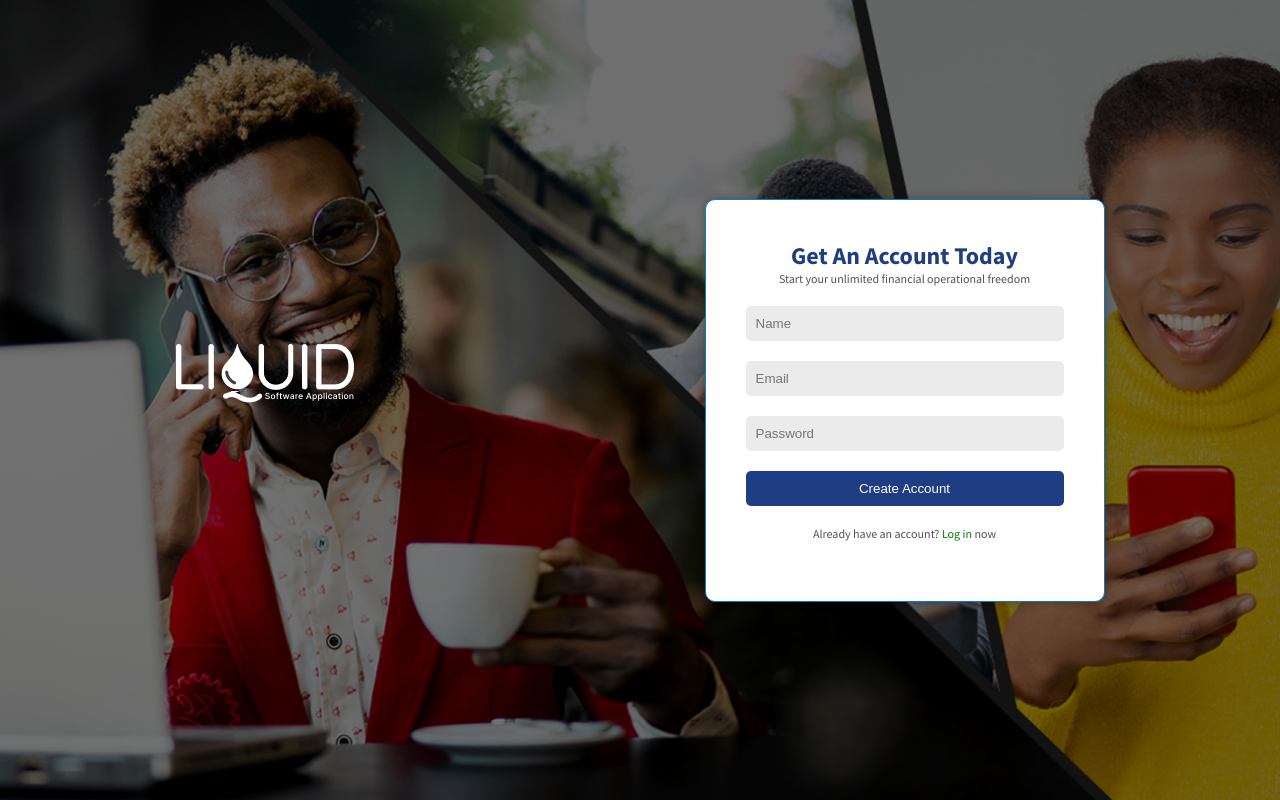
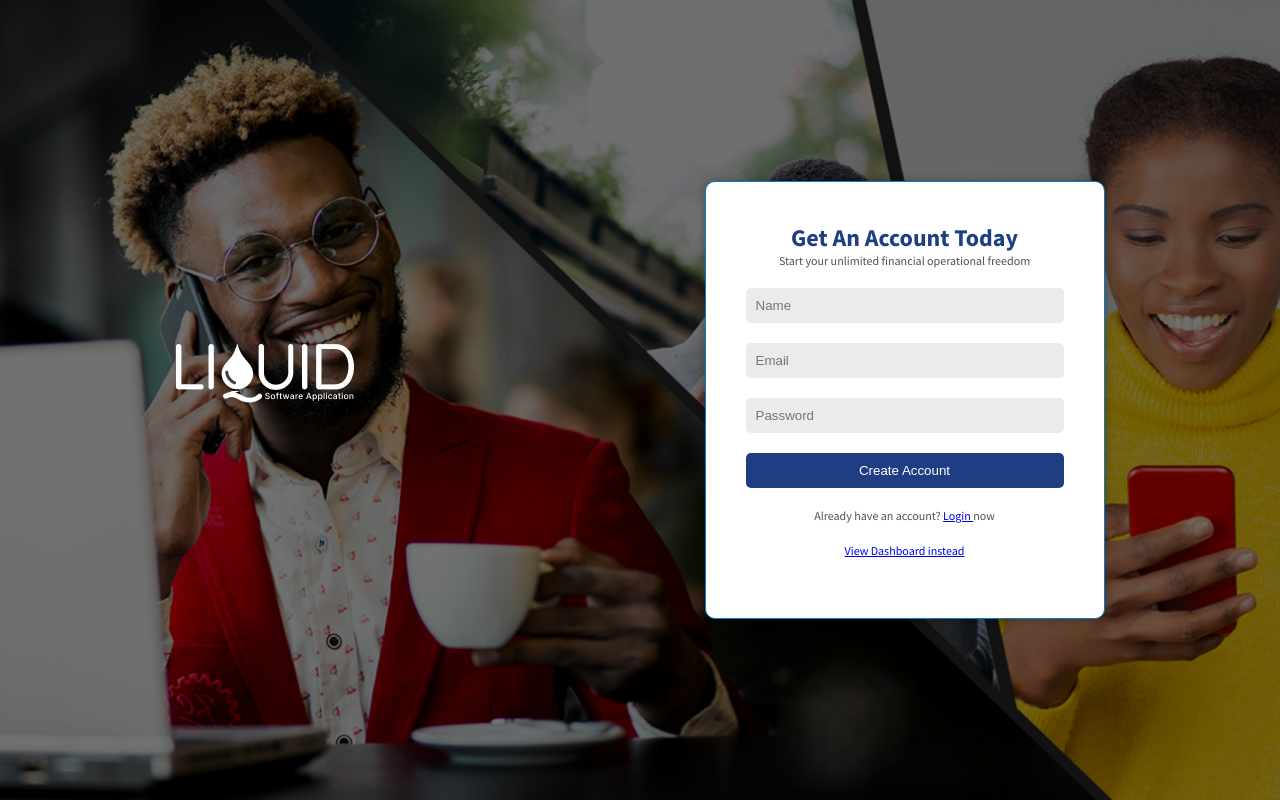
Before and after one commit to NureniJamiu/liquid_dashboard, a React (Vite) app: page /signup in a window 1280 px wide. Built offline with nearby package versions, Linux system fonts and the light colour scheme.

Commit message:
configure route links

```diff
--- a/src/pages/Login.jsx
+++ b/src/pages/Login.jsx
@@ -1,3 +1,4 @@
+import { Link } from "react-router-dom";
 import logo from "../assets/logo.png";
 
 // STYLE
@@ -21,7 +22,11 @@ const Login = () => {
             <p className="forgot-passwd">Forgot Password?</p>
             <button>Login</button>
             <p className="auth-small">
-              Don't have an account yet? <span>Sign up</span> today
+              Don't have an account yet? <Link to="/signup">Sign up </Link>
+              today
+            </p>
+            <p>
+              <Link to="/dashboard">View Dashboard instead</Link>
             </p>
           </form>
         </div>
--- a/src/pages/Signup.jsx
+++ b/src/pages/Signup.jsx
@@ -1,3 +1,4 @@
+import { Link } from "react-router-dom";
 import logo from "../assets/logo.png";
 
 // STYLE
@@ -21,7 +22,10 @@ const Signup = () => {
             <input type="password" placeholder="Password" />
             <button>Create Account</button>
             <p className="auth-small">
-              Already have an account? <span>Log in</span> now
+              Already have an account? <Link to="/login">Login </Link> now
+            </p>
+            <p>
+              <Link to="/dashboard">View Dashboard instead</Link>
             </p>
           </form>
         </div>
```
